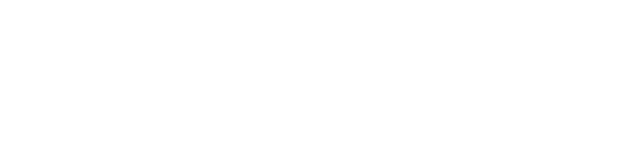
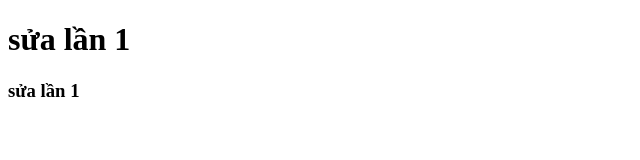
Before and after one commit to nhanbui122010/nghich-3, a plain HTML site: page index.html in a window 1280 px wide. Shown: the whole page, without its empty margins (0-640 px from the left). Drawn offline with Linux system fonts and the light colour scheme.

Commit message:
2nd commit

```diff
--- a/index.html
+++ b/index.html
@@ -6,6 +6,7 @@
     <title>nghịch 3</title>
 </head>
 <body>
-
+  <h1>sửa lần 1</h1>
+  <h3>sửa lần 1</h3>
 </body>
 </html>
```
